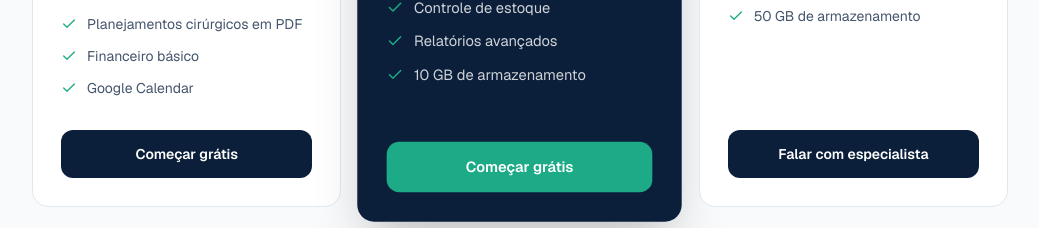
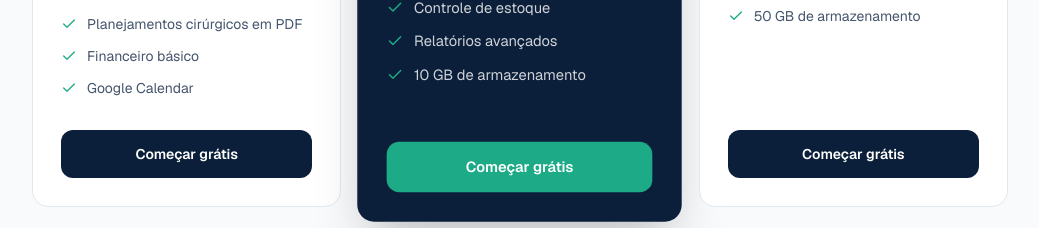
Before and after one commit to vinimsantanna/pem-landing, a Next.js app: page / in a window 1280 px wide. Shown: the part 7540-7768 px from the top of the page, without its empty margins (120-1159 px from the left). Built offline with nearby package versions, Linux system fonts and the light colour scheme.

Commit message:
fix(planos): CTAs apontam para /cadastro e plano Rede com começar grátis

```diff
--- a/src/components/sections/Planos.tsx
+++ b/src/components/sections/Planos.tsx
@@ -21,7 +21,7 @@ const planos = [
       "Google Calendar",
     ],
     cta: "Começar grátis",
-    ctaUrl: "https://app.usepem.com.br/checkout?plano=solo",
+    ctaUrl: "https://app.usepem.com.br/cadastro?plano=solo",
   },
   {
     id: "clinica",
@@ -41,7 +41,7 @@ const planos = [
       "10 GB de armazenamento",
     ],
     cta: "Começar grátis",
-    ctaUrl: "https://app.usepem.com.br/checkout?plano=clinica",
+    ctaUrl: "https://app.usepem.com.br/cadastro?plano=clinica",
   },
   {
     id: "rede",
@@ -58,8 +58,8 @@ const planos = [
       "Onboarding assistido",
       "50 GB de armazenamento",
     ],
-    cta: "Falar com especialista",
-    ctaUrl: "https://wa.me/5573988548309",
+    cta: "Começar grátis",
+    ctaUrl: "https://app.usepem.com.br/cadastro?plano=rede",
   },
 ]
 
```
